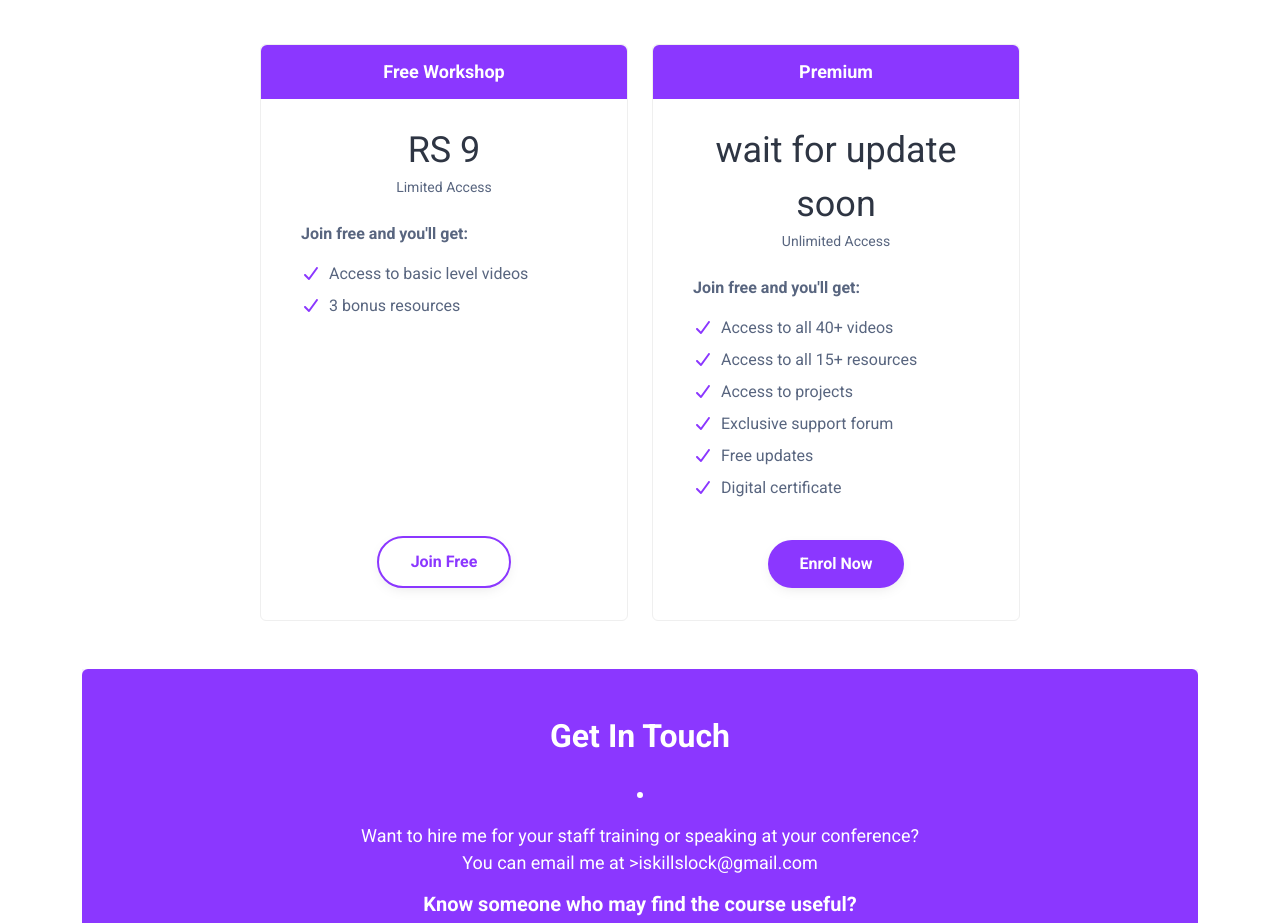
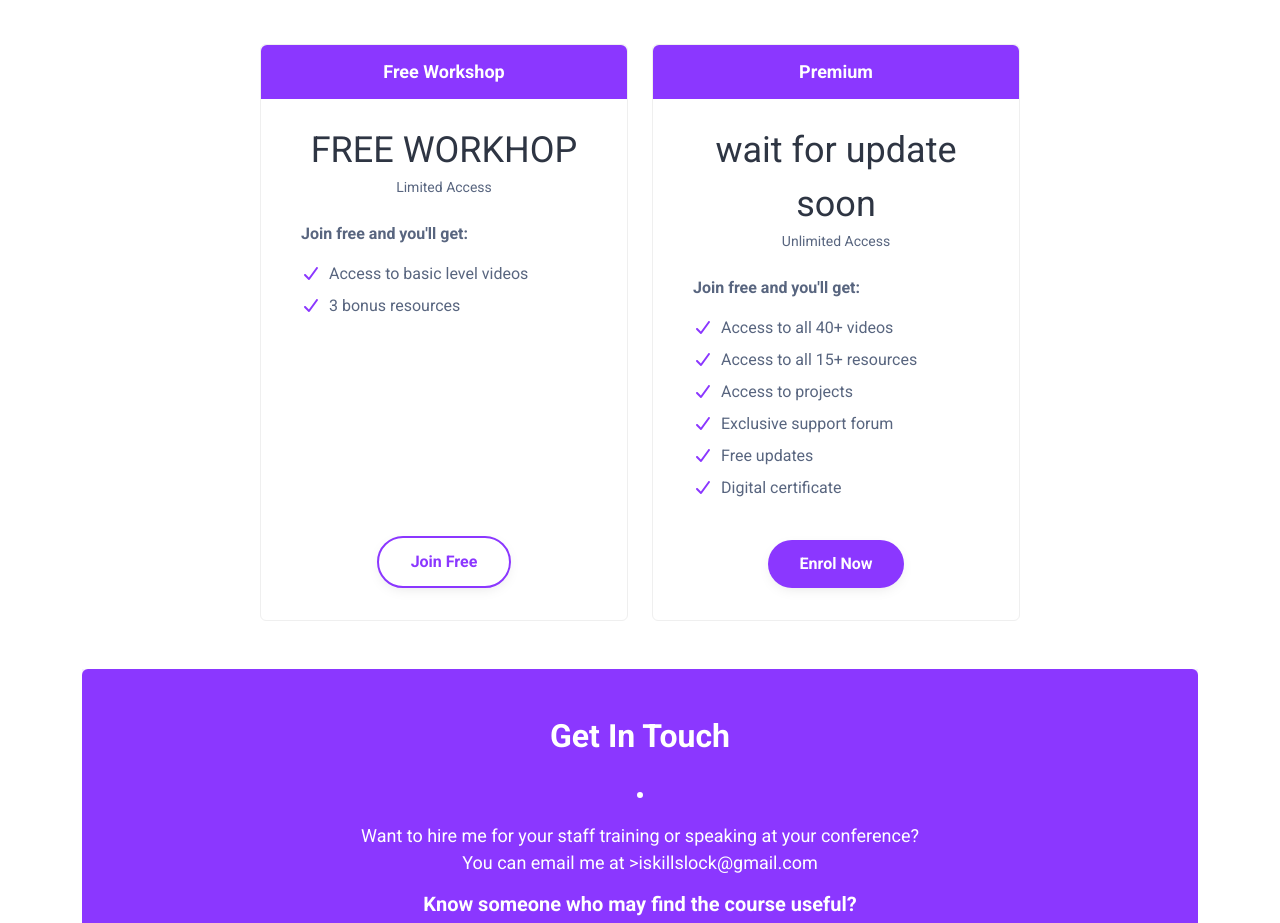
Before and after one commit to Shygul22/iskillslock-consulting-services-, a plain HTML site: page graphic_course.html in a window 1280 px wide. Shown: the part 5120-6043 px from the top of the page. Drawn offline with nearby package versions, Linux system fonts and the light colour scheme; a script that the page names is missing.

Commit message:
Add files via upload

```diff
--- a/graphic_course.html
+++ b/graphic_course.html
@@ -243,7 +243,7 @@
 
 						            <div class="plan-details p-4">
 							            <div class="plan-desc text-center mb-4">
-								            <div class="plan-price">RS 9</div>
+								            <div class="plan-price">FREE WORKHOP</div>
 								            <div class="plan-price-desc">Limited Access</div>
 							            </div>
 							            <div class="plan-content px-3">
```
